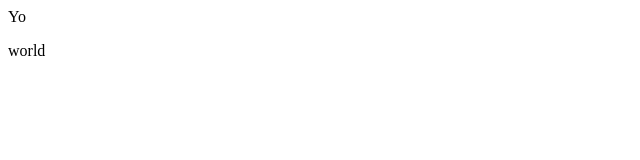
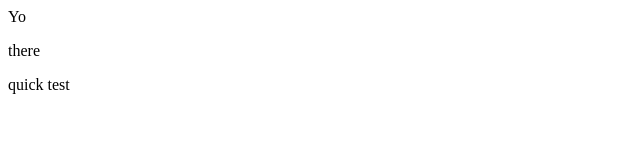
Before and after one commit to Sysigma/DOGO-REPO2, a plain HTML site: page index.html in a window 1280 px wide. Shown: the full height of the page, 0-640 px from the left. Drawn offline with Linux system fonts and the light colour scheme.

Commit message:
added quick test

```diff
--- a/index.html
+++ b/index.html
@@ -1,2 +1,3 @@
 <div> Yo</div>
-<p> world</p>
+<p> there</p>
+<p> quick test</p>
```
